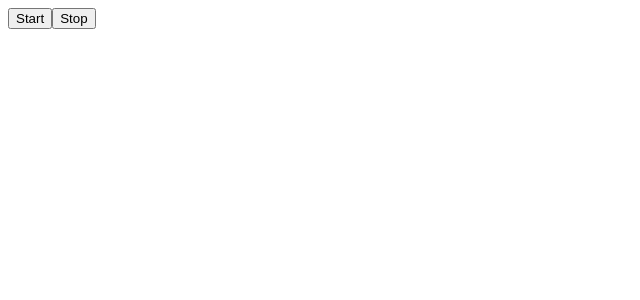
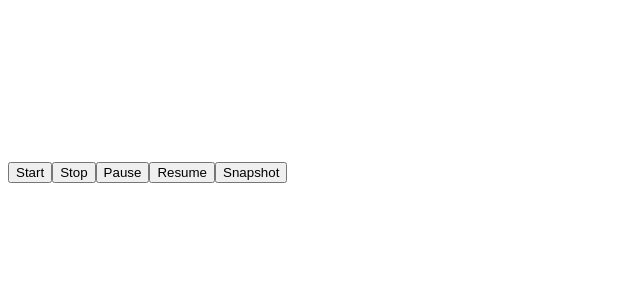
Before and after one commit to BastiaanJansen/simple-vue-camera, a Vue app: page / in a window 1280 px wide. Shown: the top 300 px of the page, without its empty margins (0-640 px from the left). Built offline with nearby package versions, Linux system fonts and the light colour scheme; no server answers.

Commit message:
added functionality to camera component such as pausing, resuming and taking a snapshot

```diff
--- a/src/App.vue
+++ b/src/App.vue
@@ -1,11 +1,20 @@
 <template>
     <div id="camera-container">
-        <camera :width="300" :height="140" ref="camera" autoplay></camera>
+        <camera
+            :width="300"
+            :height="140"
+            ref="camera"
+            @started="logEvent"
+            autoplay
+        ></camera>
     </div>
 
     <div>
         <button @click="start">Start</button>
         <button @click="stop">Stop</button>
+        <button @click="pause">Pause</button>
+        <button @click="resume">Resume</button>
+        <button @click="snapshot">Snapshot</button>
     </div>
 </template>
 
@@ -33,20 +42,26 @@ export default defineComponent({
 
         const start = () => camera.value?.start();
         const stop = () => camera.value?.stop();
+        const pause = () => camera.value?.pause();
+        const resume = () => camera.value?.resume();
+        const snapshot = async () => {
+            const blob = await camera.value?.snapshot();
+            console.log(blob);
+        };
+
+        const logEvent = () => console.log("started");
 
         return {
             camera,
             start,
             stop,
+            pause,
+            resume,
+            logEvent,
+            snapshot,
         };
     },
 });
 </script>
 
-<style scoped>
-/*#camera-container {*/
-/*    position: relative;*/
-/*    background-color: red;*/
-/*    width: 500px;*/
-/*}*/
-</style>
+<style scoped></style>
--- a/src/components/Camera.vue
+++ b/src/components/Camera.vue
@@ -1,5 +1,5 @@
 <template>
-    <video v-show="isPlaying" autoplay ref="video" id="video"></video>
+    <video autoplay ref="video" id="video"></video>
 
     <div>
         <slot></slot>
@@ -14,7 +14,14 @@ import { defineComponent, onMounted, ref } from "vue";
 export default defineComponent({
     name: "Camera",
     components: {},
-    emits: [],
+    emits: [
+        "started",
+        "stopped",
+        "paused",
+        "resumed",
+        "camera-change",
+        "snapshot",
+    ],
     props: {
         width: {
             type: Number,
@@ -33,7 +40,7 @@ export default defineComponent({
             default: false,
         },
     },
-    setup(props) {
+    setup(props, { emit }) {
         onMounted(() => {
             if (props.autoplay) start();
         });
@@ -47,7 +54,6 @@ export default defineComponent({
             audio: false,
         };
 
-        const isPlaying = ref(false);
         const video = ref<HTMLVideoElement>();
         const canvas = ref<HTMLCanvasElement>();
         const stream = ref<MediaStream>();
@@ -55,17 +61,21 @@ export default defineComponent({
         const devices = (): Promise<MediaDeviceInfo[]> =>
             navigator.mediaDevices.enumerateDevices();
 
-        const start = async (deviceID?: string) => {
+        const start = async (): Promise<void> => {
             if (!video.value) throw new Error("Video ref is null");
-            stream.value = await navigator.mediaDevices.getUserMedia({
-                ...constraints,
-            });
 
-            video.value.onplay = () => (isPlaying.value = true);
+            stream.value = await navigator.mediaDevices.getUserMedia(
+                constraints
+            );
             video.value.srcObject = stream.value;
+
+            emit("started");
         };
 
-        const snapshot = (type = "image/png"): string => {
+        const snapshot = (
+            type = "image/png",
+            quality?: any
+        ): Promise<Blob | null> => {
             if (!video.value) throw new Error("Video ref is null");
             if (!canvas.value) throw new Error("Canvas ref is null");
 
@@ -79,11 +89,36 @@ export default defineComponent({
                 .getContext("2d")
                 ?.drawImage(video.value, 0, 0, width, height);
 
-            return canvas.value.toDataURL(type);
+            return new Promise((resolve) => {
+                canvas.value!.toBlob(
+                    (blob: Blob | null) => {
+                        emit("snapshot", blob);
+                        resolve(blob);
+                    },
+                    type,
+                    quality
+                );
+            });
         };
 
-        const stop = () =>
+        const changeCamera = (deviceID: string): void => {
+            emit("camera-change", deviceID);
+        };
+
+        const resume = (): void => {
+            video.value?.play();
+            emit("resumed");
+        };
+
+        const pause = (): void => {
+            video.value?.pause();
+            emit("paused");
+        };
+
+        const stop = (): void => {
             stream.value?.getTracks().forEach((track) => track.stop());
+            emit("stopped");
+        };
 
         return {
             start,
@@ -91,9 +126,11 @@ export default defineComponent({
             constraints,
             video,
             snapshot,
-            isPlaying,
             canvas,
             devices,
+            pause,
+            resume,
+            changeCamera,
         };
     },
 });
```
